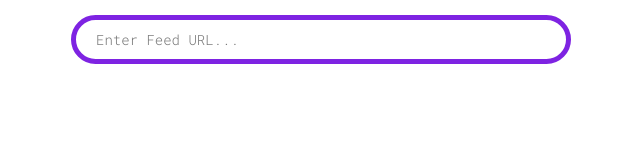
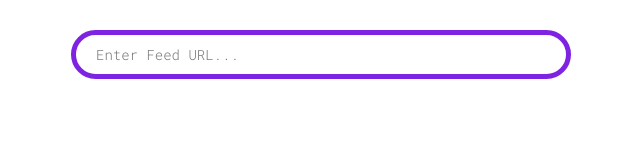
Before and after one commit to iamjohnmills/imagereader, a website: page index.html in a window 1280 px wide. Shown: the whole page, without its empty margins (319-959 px from the left). Drawn offline with Linux system fonts and the light colour scheme.

Commit message:
fix: remove broken feeds; style updates

```diff
--- a/index.html
+++ b/index.html
@@ -205,26 +205,24 @@
     </script>
     <link href="https://fonts.googleapis.com/css2?family=Roboto+Mono:wght@300;500&display=swap" rel="stylesheet">
     <style>
-    * { box-sizing: border-box; font-family: 'Roboto Mono', monospace; font-weight: 300}
-    html,body{ margin: 0; min-height: 100%;}
-    body {  }
-    .container { width: 530px; max-width: 100% !important; margin: 0 auto; padding: 15px; position: relative; }
-    .feed-source-input { width: 100%; border-radius: 30px; border: 5px solid #7e23e2; padding: 10px 20px; outline: none; font-size: 14px; margin-bottom: 30px;}
+    * { box-sizing: border-box; font-family: 'Roboto Mono', monospace; font-weight: 300; }
+    html, body{ margin: 0; min-height: 100%; }
+    .container { width: 530px; max-width: 100%; margin: 0 auto; padding: 30px 15px; position: relative; }
+    .feed-source-input { width: 100%; border-radius: 30px; border: 5px solid #7e23e2; padding: 10px 20px; outline: none; font-size: 14px; margin-bottom: 30px; }
     .item-container { margin-bottom: 60px; }
     h2 { margin: 0 0 10px 0; }
     h2 a { color: #000000; text-decoration: none; }
     h2 a:hover { text-decoration: underline; }
-    .item-images { display: none; padding-top: 10px; margin-bottom: 20px;}
+    .item-images { display: none; padding-top: 10px; margin-bottom: 20px; }
     .item-images.on { display: block; }
     .item-image { border: 1px solid #000000; margin-bottom: 10px; }
     .item-image canvas, .item-image img, .item-image video, .item-image iframe { display: block; width: 100%; border: 0; }
     .item-image-caption { font-size: 11px; background: #000000; padding: 3px; color: #ffffff;}
     .item-container button { white-space: nowrap; background: #fff; color: #7e23e2; font-weight: 500; font-size: 18px; padding: 0; outline: none; border: none; cursor: pointer; text-align: left; }
-
     .feed-menu-items { display: none; margin-bottom: 30px; padding: 0 25px; }
     .feed-menu.on .feed-menu-items { display: block; }
     .feed-menu-items-title { text-transform: uppercase; font-size: 14px; font-weight: 500; padding: 10px 0 5px 0; }
-    .feed-menu-item { padding: 5px 0; white-space: nowrap; text-overflow: ellipses; overflow: hidden; font-size: 14px; cursor: pointer;}
+    .feed-menu-item { padding: 5px 0; white-space: nowrap; text-overflow: ellipsis; overflow: hidden; font-size: 14px; cursor: pointer;}
     </style>
 
   </head>
```
